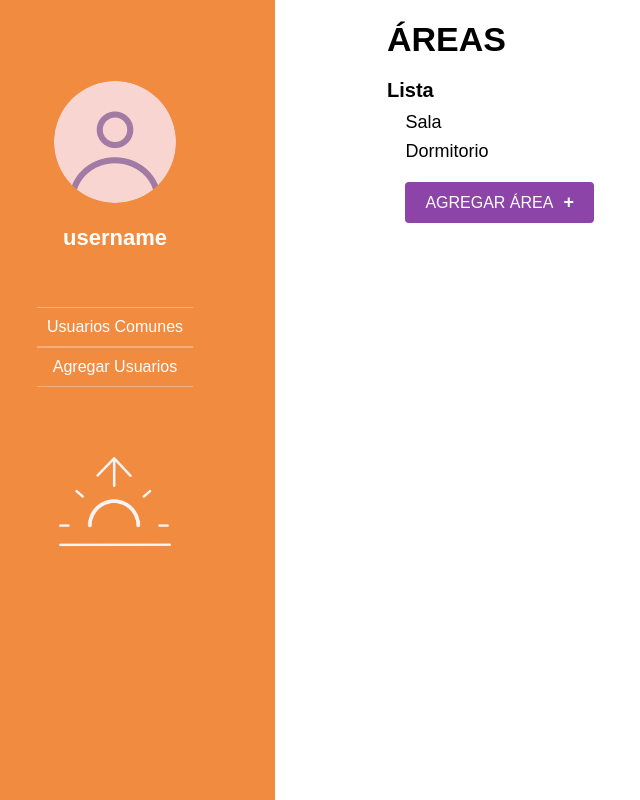
After one commit to callmedems/AuroLuxe_Project, a PHP site: page /mainpage_admin.html in a window 1280 px wide. The commit adds this page. Shown: the whole page, without its empty margins (45-685 px from the left). Run offline with PHP 8.4, Linux system fonts and the light colour scheme.

Commit message:
made admin mainpage html

```diff
--- a/assets/css/estyle.css
+++ b/assets/css/estyle.css
@@ -46,6 +46,7 @@
   position: absolute;
   top: 2%;
 }
+
 select {
     width: 100px;
     padding: 5px;
--- /dev/null
+++ b/assets/css/mainpage.css
@@ -0,0 +1,165 @@
+/* styles.css */
+
+* {
+    box-sizing: border-box;
+    margin: 0;
+    padding: 0;
+    font-family: CocoSharp-Trial-ExtraLight, sans-serif;
+}
+
+body {
+    margin: 0;
+    font-family: Arial, sans-serif;
+    display: flex;
+    height: 100vh;
+    background-color: #f8f8f8;
+}
+
+.dashboard {
+    display: flex;
+    width: 100%;
+    height: 100%;
+    /*box-shadow: 0 4px 10px rgba(0, 0, 0, 0.1);
+    border-radius: 8px;
+    overflow: hidden;*/
+}
+
+.dashboard2 {
+    display: flex;
+    width: 80%;
+    height: 30%;
+    box-shadow: 0 4px 10px rgba(0, 0, 0, 0.1);
+    border-radius: 8px;
+    overflow: hidden;
+    background-color: #4CAF50; /* Green background */
+    border: none; /* Remove borders */
+    color: white; /* White text */
+    padding: 15px 32px; /* Padding for size */
+    text-align: center; /* Center text */
+    text-decoration: none; /* Remove underline */
+    display: inline-block; /* Align buttons inline */
+    font-size: 16px; /* Font size */
+    margin: 4px 2px; /* Margin around buttons */
+    transition-duration: 0.4s; /* Transition for hover effects */
+    cursor: pointer; /* Pointer cursor on hover */
+    border-radius: 8px; /* Rounded corners */
+}
+
+.sidebar {
+    background-color: #f18b40;
+    width: 25%;
+    display: flex;
+    flex-direction: column;
+    align-items: center;
+    padding: 20px;
+    color: white;
+}
+
+.profile {
+    text-align: center;
+    margin-bottom: 40px;
+    position: relative;
+}
+
+/*.thisavatar {
+    background-color: #ffd6cc;
+    width: 80px;
+    height: 80px;
+    border-radius: 50%;
+    margin: 0 auto;
+}*/
+
+.avatar {
+    /*position: absolute;*/
+    width: 100%;
+    border-radius: 50%;
+    margin-top: 50%;
+  }
+
+.username {
+    margin-top: 15%;
+    font-size: 22px;
+    font-weight: bold;
+}
+
+.sidebar nav ul {
+    list-style: none;
+    padding: 0;
+    width: 100%;
+    margin-top: 10%;
+}
+
+.sidebar nav ul li {
+    padding: 10px;
+    text-align: center;
+    border-top: 1px solid rgba(255, 255, 255, 0.3);
+    border-bottom: 1px solid rgba(255, 255, 255, 0.3);
+    cursor: pointer;
+}
+
+.sidebar nav ul li:hover {
+    background-color: rgba(255, 255, 255, 0.2);
+}
+
+.main {
+    flex: 1;
+    padding: 20px;
+    background-color: white; /*cambiar a imagen*/
+}
+
+.main h1 {
+    font-size: 34px;
+    margin-bottom: 20px;
+    margin-left: 10%;
+}
+
+.list h2 {
+    font-size: 20px;
+    margin-bottom: 10px;
+    margin-left: 10%;
+}
+
+.list ul {
+    list-style: none;
+    padding: 0;
+    margin: 0;
+}
+
+.list ul li {
+    font-size: 18px;
+    margin-bottom: 8px;
+    margin-left: 12%;
+}
+
+.add-area {
+    margin-top: 20px;
+    background-color: #8c44a8;
+    color: white;
+    border: none;
+    padding: 10px 20px;
+    font-size: 16px;
+    border-radius: 4px;
+    cursor: pointer;
+    display: flex;
+    align-items: center;
+    gap: 10px;
+    margin-left: 12%;
+}
+
+.add-area span {
+    font-size: 18px;
+    font-weight: bold;
+}
+
+.add-area:hover {
+    background-color: #A17BA3;
+}
+
+.logo{
+    width: 40%;
+    margin-top: 25%;
+    position: relative;
+    display: flex;
+    justify-content: center;
+    align-items: center;
+}
--- /dev/null
+++ b/mainpage_admin.html
@@ -0,0 +1,40 @@
+<!DOCTYPE html>
+<html lang="en">
+<head>
+    <meta charset="UTF-8">
+    <meta name="viewport" content="width=device-width, initial-scale=1.0">
+    <title>AuroLuxe Mainpage</title>
+    <link rel="stylesheet" href="assets/css/mainpage.css">
+    <script src="assets/js/script_prot.js"></script>
+    <script src="assets/js/scripts.js"></script>
+</head>
+<body>
+
+    <div class="dashboard">
+        <div class="sidebar">
+            <div class="profile">
+                <img src="assets/images/Genericavatar.png" alt="avatar" class="avatar">
+                <p class="username">username</p>
+            </div>
+            <nav>
+                <ul>
+                    <li>Usuarios Comunes</li>
+                    <li>Agregar Usuarios</li>
+                </ul>
+            </nav>
+            <img src="assets/images/Logo.png" alt="AuroLuxe Logo" class ="logo">
+        </div>
+        <div class="main">
+            <h1>ÁREAS</h1>
+            <div class="list">
+                <h2>Lista</h2>
+                <ul>
+                    <li>Sala</li>
+                    <li>Dormitorio</li>
+                </ul>
+            </div>
+            <button class="add-area">AGREGAR ÁREA<span>+</span></button>
+        </div>
+    </div>
+</body>
+</html>
--- a/php/admindash.php
+++ b/php/admindash.php
@@ -23,7 +23,7 @@ if ($_SERVER["REQUEST_METHOD"] === "POST") {
 
     if (mysqli_query($con, $insert_query)) {
         echo "<div class='alert alert-success'>User added successfully</div>";
-    } else {
+    }else {
         echo "<div class='alert alert-danger'>Error: " . mysqli_error($con) . "</div>";
     }
 
@@ -38,7 +38,7 @@ if ($_SERVER["REQUEST_METHOD"] === "POST") {
     <meta name="viewport" content="width=device-width, initial-scale=1.0">
     <title>Admin Dashboard</title>
     <link href="assets/css/stylesda.css" rel="stylesheet">
->
+
 </head>
 <body>
     <div class="container mt-5">
```
Also changed, not shown: mainpage.html (deleted, +0 -34 lines), mainpage_user.html (added, +30 -0 lines), php/mainpage_user.php (added).
